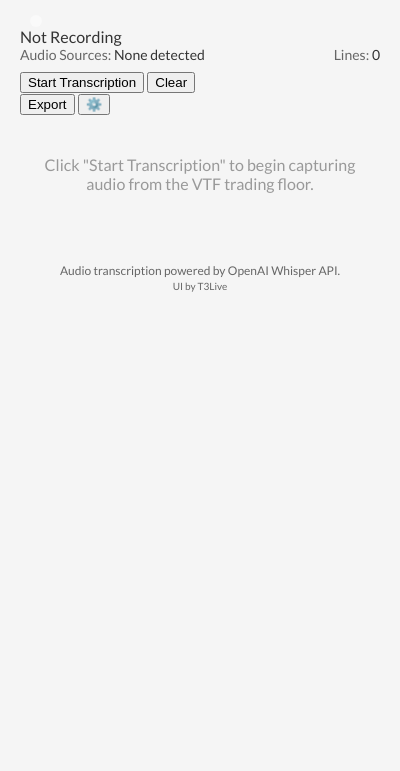
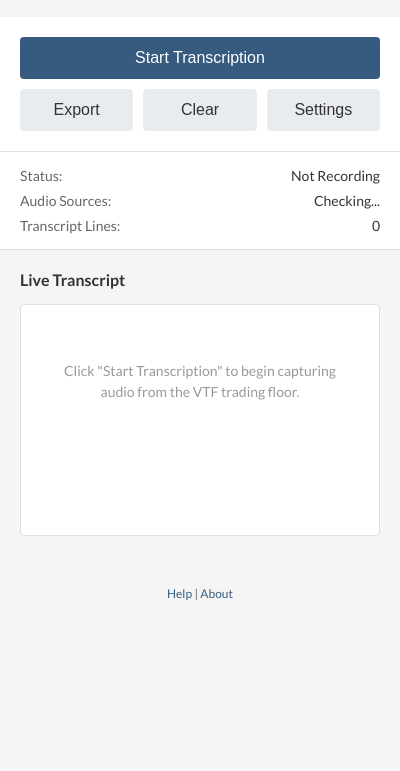
Before and after one commit to simonplant/vtf-accessibility-transcript, a browser extension: page popup.html in a window 400 px wide. Shown: the part 64-835 px from the top of the page. Drawn offline with Linux system fonts and the light colour scheme.

Commit message:
now using the correct css tags for formatting

```diff
--- a/popup.html
+++ b/popup.html
@@ -3,35 +3,58 @@
 <head>
     <meta charset="UTF-8">
     <meta name="viewport" content="width=device-width, initial-scale=1.0">
-    <title>VTF Transcript</title>
+    <title>VTF Audio Transcription</title>
     <link rel="stylesheet" href="style.css">
 </head>
-<body>
-    <div class="header">VTF Transcript</div>
-    <div class="status-row">
-        <div id="statusIndicator" class="status-indicator"></div>
-        <div id="statusText" class="info-value">Not Recording</div>
+<body class="popup">
+    <div class="header">
+        <h1>VTF Transcription</h1>
+        <div class="status-indicator" id="statusIndicator"></div>
     </div>
-    <div class="info-row">
-        <div><span class="info-label">Audio Sources:</span> <span id="audioSources" class="info-value">None detected</span></div>
-        <div><span class="info-label">Lines:</span> <span id="lineCount" class="info-value">0</span></div>
-    </div>
-    <div class="popup-controls">
-        <button id="toggleBtn">Start Transcription</button>
-        <button id="clearBtn">Clear</button>
-        <div class="right">
-            <button id="exportBtn" title="Export transcript">Export</button>
-            <button id="settingsBtn" title="Settings">⚙️</button>
+
+    <div class="controls">
+        <button class="btn btn-primary" id="toggleBtn">Start Transcription</button>
+        <div class="btn-group">
+            <button class="btn btn-secondary" id="exportBtn">Export</button>
+            <button class="btn btn-secondary" id="clearBtn">Clear</button>
+            <button class="btn btn-secondary" id="settingsBtn">Settings</button>
         </div>
     </div>
+
+    <div class="info-section">
+        <div class="info-row">
+            <span class="info-label">Status:</span>
+            <span class="info-value" id="statusText">Not Recording</span>
+        </div>
+        <div class="info-row">
+            <span class="info-label">Audio Sources:</span>
+            <span class="info-value" id="audioSources">Checking...</span>
+        </div>
+        <div class="info-row">
+            <span class="info-label">Transcript Lines:</span>
+            <span class="info-value" id="lineCount">0</span>
+        </div>
+    </div>
+
     <div class="error-message hidden" id="errorMessage"></div>
-    <div class="transcript-box" id="transcriptContent">
-        <div class="empty-state">Click "Start Transcription" to begin capturing audio from the VTF trading floor.</div>
+
+    <div class="transcript-section">
+        <div class="transcript-header">
+            <h2>Live Transcript</h2>
+        </div>
+        <div class="transcript-content" id="transcriptContent">
+            <div class="empty-state">
+                Click "Start Transcription" to begin capturing audio from the VTF trading floor.
+            </div>
+        </div>
+        <div class="interim-transcript hidden" id="interimTranscript"></div>
     </div>
+
     <div class="footer">
-        Audio transcription powered by OpenAI Whisper API.<br>
-        <span style="font-size:10px;">UI by T3Live</span>
+        <a href="#" id="helpLink">Help</a> |
+        <a href="#" id="aboutLink">About</a>
     </div>
+
     <script src="popup.js"></script>
 </body>
 </html>
```
